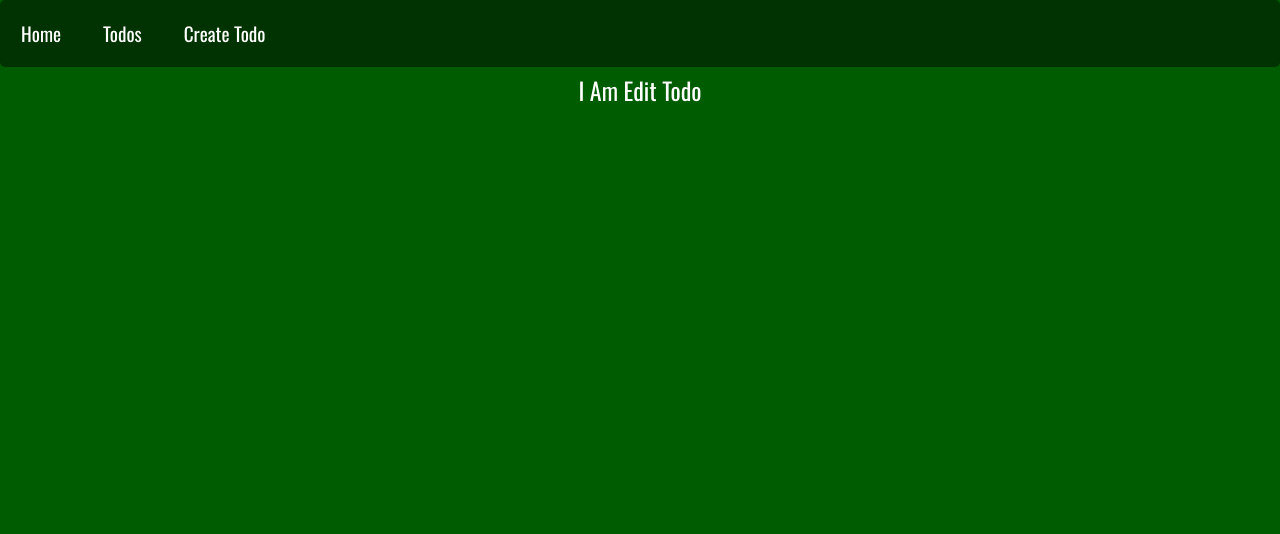
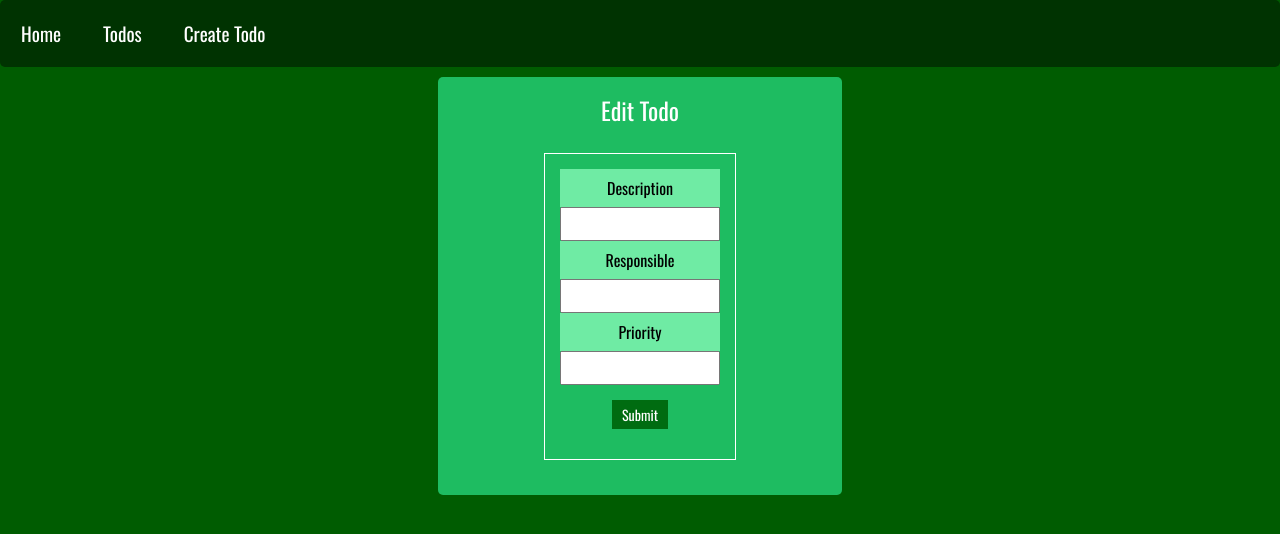
Before and after one commit to giacomo9999/MERN-Frontend-Practice-190904, a React (Create React App) app: page /edit/1 in a window 1280 px wide. Shown: the top 534 px of the page. Built offline with nearby package versions, Linux system fonts and the light colour scheme; no server answers.

Commit message:
Added Edit functionality.

```diff
--- a/src/App.css
+++ b/src/App.css
@@ -57,6 +57,10 @@ h4 {
   color: black;
 }
 
+.completed {
+  text-decoration: line-through;
+}
+
 .container-outer {
   width: 30%;
   padding: 10px;
@@ -100,14 +104,14 @@ table {
   padding: 10px;
   margin: 10px auto 20px;
   width: 95%;
-  background-color: #8EFFC1;
+  background-color: #8effc1;
 }
 
 th {
   text-align: left;
   font-weight: 400;
   /* color 0 */
-  color:#006C11;
+  color: #006c11;
 }
 
 tr {
--- a/src/components/create-todo.component.js
+++ b/src/components/create-todo.component.js
@@ -28,6 +28,7 @@ class CreateTodo extends Component {
       .post("http://localhost:4000/todos/add", this.state)
       .then(res => console.log(res.data));
     this.setState(this.initialState);
+    this.props.history.push("/");
   };
 
   render() {
--- a/src/components/edit-todo.component.js
+++ b/src/components/edit-todo.component.js
@@ -1,8 +1,92 @@
 import React, { Component } from "react";
+import axios from "axios";
 
 class EditTodo extends Component {
+  constructor(props) {
+    super(props);
+
+    this.state = {
+      todo_description: "",
+      todo_responsible: "",
+      todo_priority: "",
+      todo_completed: false
+    };
+
+  }
+
+  handleChange = e => {
+    const { name, value } = e.target;
+    console.log(this.state);
+    this.setState({ [name]: value });
+  };
+
+  submitForm = () => {
+    // this.props.handleSubmit(this.state);
+    console.log("Data submitted", this.state);
+    axios
+      .post(
+        "http://localhost:4000/todos/update/" + this.props.match.params.id,
+        this.state
+      )
+      .then(res => console.log(res.data));
+    this.props.history.push("/");
+  };
+
+  componentDidMount() {
+    axios
+      .get("http://localhost:4000/todos/" + this.props.match.params.id)
+      .then(response => {
+        this.setState({
+          todo_description: response.data.todo_description,
+          todo_responsible: response.data.todo_responsible,
+          todo_priority: response.data.todo_priority,
+          todo_completed: response.data.todo_completed
+        });
+      })
+      .catch(err => {
+        console.log(err);
+      });
+  }
+
   render() {
-    return <h2>I Am Edit Todo</h2>;
+    console.log("Data In: ", this.state);
+    return (
+      <div className="container-inner">
+        <h2>Edit Todo</h2>
+        <form className="h-form" onSubmit={this.onSubmit}>
+          <label className="h-label">Description</label>
+          <input
+            className="h-input"
+            type="text"
+            name="todo_description"
+            value={this.state.todo_description}
+            onChange={this.handleChange}
+          />
+          <label className="h-label">Responsible</label>
+          <input
+            className="h-input"
+            type="text"
+            name="todo_responsible"
+            value={this.state.todo_responsible}
+            onChange={this.handleChange}
+          />
+          <label className="h-label">Priority</label>
+          <input
+            className="h-input"
+            type="text"
+            name="todo_priority"
+            value={this.state.todo_priority}
+            onChange={this.handleChange}
+          />
+          <input
+            type="button"
+            className="h-btn"
+            value="Submit"
+            onClick={this.submitForm}
+          />
+        </form>
+      </div>
+    );
   }
 }
 
--- a/src/components/todos-list.component.js
+++ b/src/components/todos-list.component.js
@@ -15,6 +15,7 @@ const Todo = props => (
 
 class TodosList extends Component {
   state = { todos: [] };
+
   componentDidMount() {
     axios
       .get("http://localhost:4000/todos/")
@@ -29,6 +30,7 @@ class TodosList extends Component {
       return <Todo todo={entry} key={index} />;
     });
   };
+
   render() {
     console.log("Data In: ", this.state);
     return (
```
